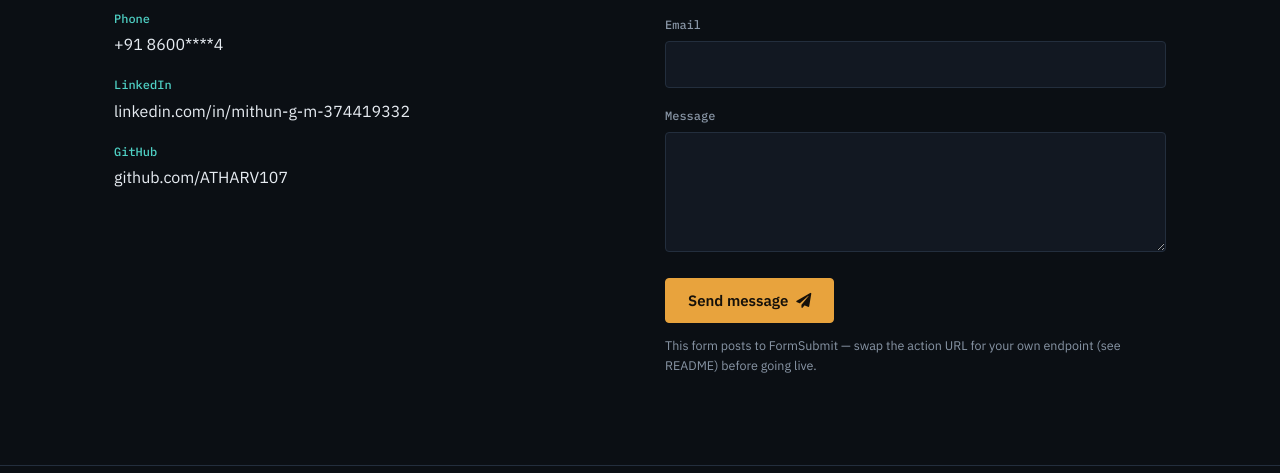
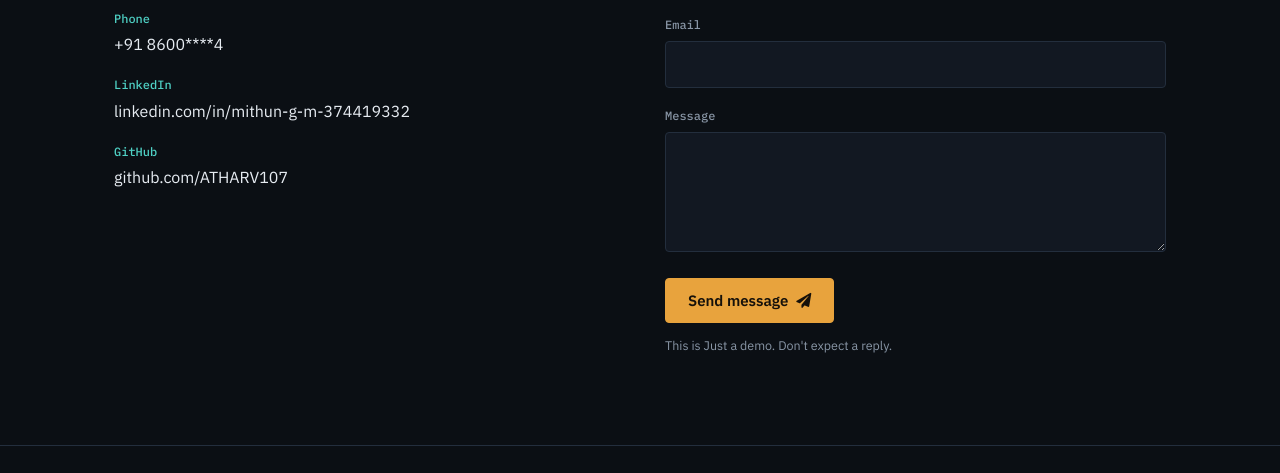
Before and after one commit to ATHARV107/portfolio, a plain HTML site: page index.html in a window 1280 px wide. Shown: the part 5523-5996 px from the top of the page. Drawn offline with nearby package versions, Linux system fonts and the light colour scheme.

Commit message:
Updated index.html

```diff
--- a/index.html
+++ b/index.html
@@ -209,7 +209,7 @@
           <textarea id="message" name="message" required></textarea>
         </div>
         <button type="submit" class="btn primary">Send message <i class="fas fa-paper-plane"></i></button>
-        <p class="form-note">This form posts to FormSubmit — swap the action URL for your own endpoint (see README) before going live.</p>
+        <p class="form-note">This is Just a demo. Don't expect a reply.</p>
       </form>
     </div>
   </div>
```
